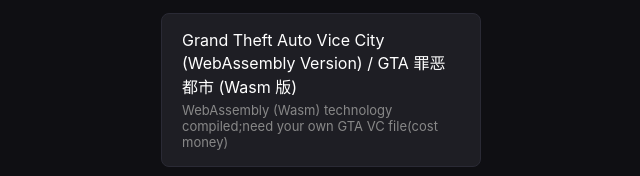
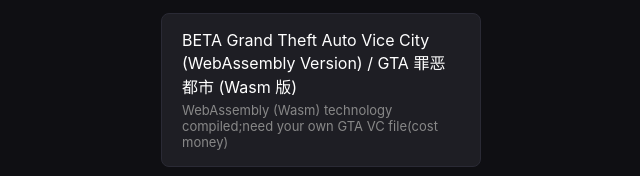
Before and after one commit to aiden12910-12910/aiden-home, a plain HTML site: page public/index.html in a window 1280 px wide. Shown: the part 621-797 px from the top of the page, 319-959 px from the left. Drawn offline with Linux system fonts and the light colour scheme.

Commit message:
Fix HTML encoding issues in index.html

```diff
--- a/public/index.html
+++ b/public/index.html
@@ -36,8 +36,8 @@
       Grand Theft Auto III (WebAssembly Version) / GTA 3 (Wasm 版)
       <div class="desc">WebAssembly (Wasm) technology compiled;need your own GTA 3 file(cost money)</div>
     </a>
-        <a href="grand-theft-auto-vice-city.uran1um.dpdns.org">
-      Grand Theft Auto Vice City (WebAssembly Version) / GTA 罪恶都市 (Wasm 版)
+        <a href="https://grand-theft-auto-vice-city.uran1um.dpdns.org/">
+      BETA Grand Theft Auto Vice City (WebAssembly Version) / GTA 罪恶都市 (Wasm 版)
       <div class="desc">WebAssembly (Wasm) technology compiled;need your own GTA VC file(cost money)</div>
     </a>
   </div>
```
